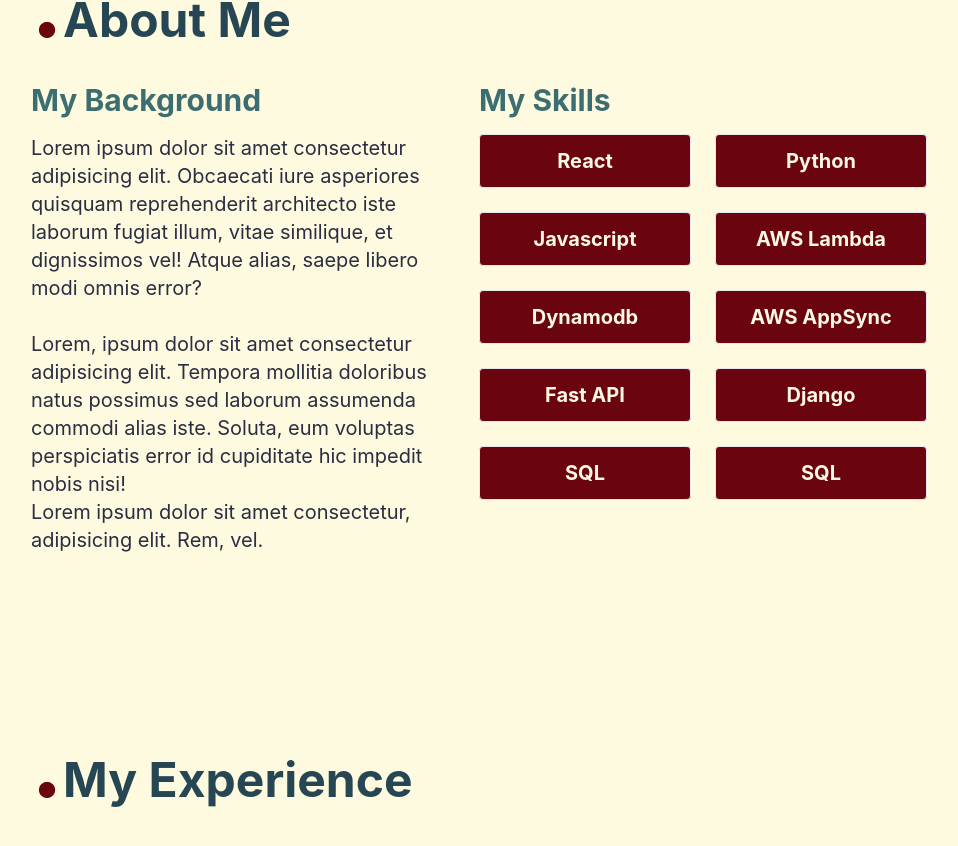
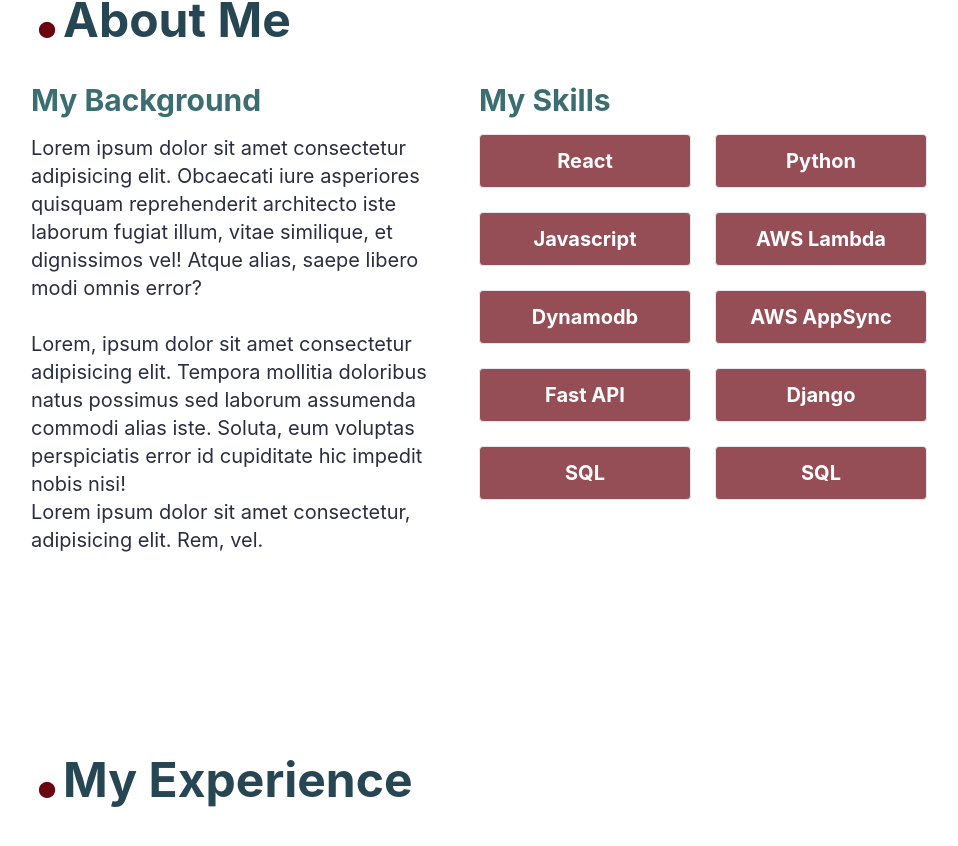
Before and after one commit to Joshuamjv2/portfolio-v1, a Next.js app: page /components/Navigation in a window 1280 px wide. Shown: the part 914-1760 px from the top of the page, without its empty margins (161-1119 px from the left). Built offline with nearby package versions, Linux system fonts and the light colour scheme.

Commit message:
add opacity

```diff
--- a/pages/components/Navigation.js
+++ b/pages/components/Navigation.js
@@ -35,16 +35,16 @@
                     <div className="mt-8 lg:mt-0 lg:w-1/2">
                         <h3 className="text-[#3c6e71] text-3xl font-bold">My Skills</h3>
                         <ul className="mt-4 mb-4 md:grid md:grid-cols-2 gap-4 lg:gap-6 flex flex-col">
-                            <li className="bg-[#6A040F] p-3 text-[#fefae0] text-center text-xl font-bold border rounded">React</li>
-                            <li className="bg-[#6A040F] p-3 text-[#fefae0] text-center text-xl font-bold border rounded">Python</li>
-                            <li className="bg-[#6A040F] p-3 text-[#fefae0] text-center text-xl font-bold border rounded">Javascript</li>
-                            <li className="bg-[#6A040F] p-3 text-[#fefae0] text-center text-xl font-bold border rounded">AWS Lambda</li>
-                            <li className="bg-[#6A040F] p-3 text-[#fefae0] text-center text-xl font-bold border rounded">Dynamodb</li>
-                            <li className="bg-[#6A040F] p-3 text-[#fefae0] text-center text-xl font-bold border rounded">AWS AppSync</li>
-                            <li className="bg-[#6A040F] p-3 text-[#fefae0] text-center text-xl font-bold border rounded">Fast API</li>
-                            <li className="bg-[#6A040F] p-3 text-[#fefae0] text-center text-xl font-bold border rounded">Django</li>
-                            <li className="bg-[#6A040F] p-3 text-[#fefae0] text-center text-xl font-bold border rounded">SQL</li>
-                            <li className="bg-[#6A040F] p-3 text-[#fefae0] text-center text-xl font-bold border rounded">SQL</li>
+                            <li className="bg-[#6A040F] p-3 text-white text-center text-xl font-bold border rounded bg-opacity-70">React</li>
+                            <li className="bg-[#6A040F] p-3 text-white text-center text-xl font-bold border rounded bg-opacity-70">Python</li>
+                            <li className="bg-[#6A040F] p-3 text-white text-center text-xl font-bold border rounded bg-opacity-70">Javascript</li>
+                            <li className="bg-[#6A040F] p-3 text-white text-center text-xl font-bold border rounded bg-opacity-70">AWS Lambda</li>
+                            <li className="bg-[#6A040F] p-3 text-white text-center text-xl font-bold border rounded bg-opacity-70">Dynamodb</li>
+                            <li className="bg-[#6A040F] p-3 text-white text-center text-xl font-bold border rounded bg-opacity-70">AWS AppSync</li>
+                            <li className="bg-[#6A040F] p-3 text-white text-center text-xl font-bold border rounded bg-opacity-70">Fast API</li>
+                            <li className="bg-[#6A040F] p-3 text-white text-center text-xl font-bold border rounded bg-opacity-70">Django</li>
+                            <li className="bg-[#6A040F] p-3 text-white text-center text-xl font-bold border rounded bg-opacity-70">SQL</li>
+                            <li className="bg-[#6A040F] p-3 text-white text-center text-xl font-bold border rounded bg-opacity-70">SQL</li>
                         </ul>
                     </div>
                 </div>
--- a/styles/globals.css
+++ b/styles/globals.css
@@ -16,7 +16,7 @@
 body {
   padding: 0;
   margin: 0;
-  background-color: #fefae0;
+  /* background-color: #fefae0; */
   font-family: -apple-system, BlinkMacSystemFont, Segoe UI, Roboto, Oxygen,
     Ubuntu, Cantarell, Fira Sans, Droid Sans, Helvetica Neue, sans-serif;
   /* background-color: yellow; */
```
